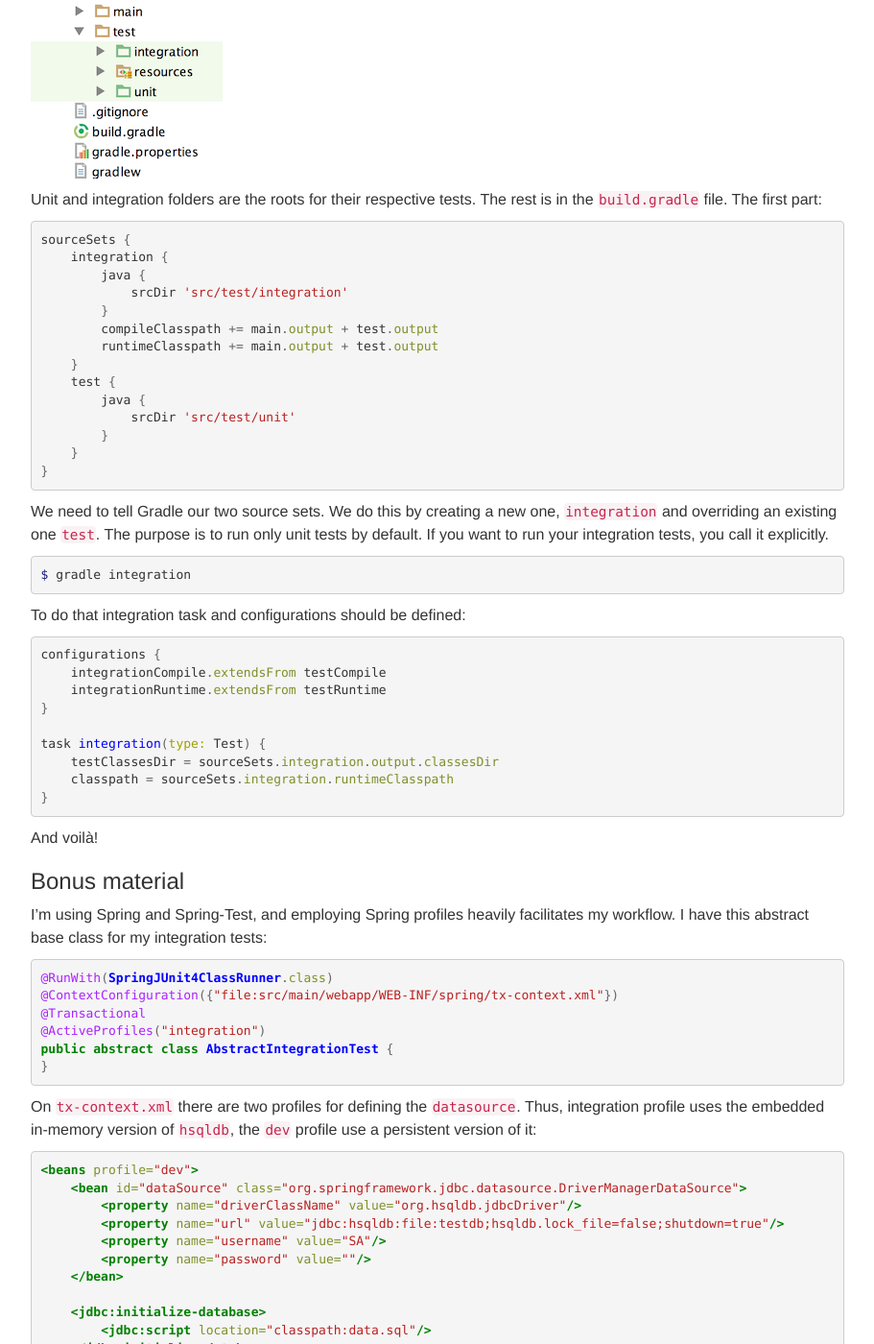
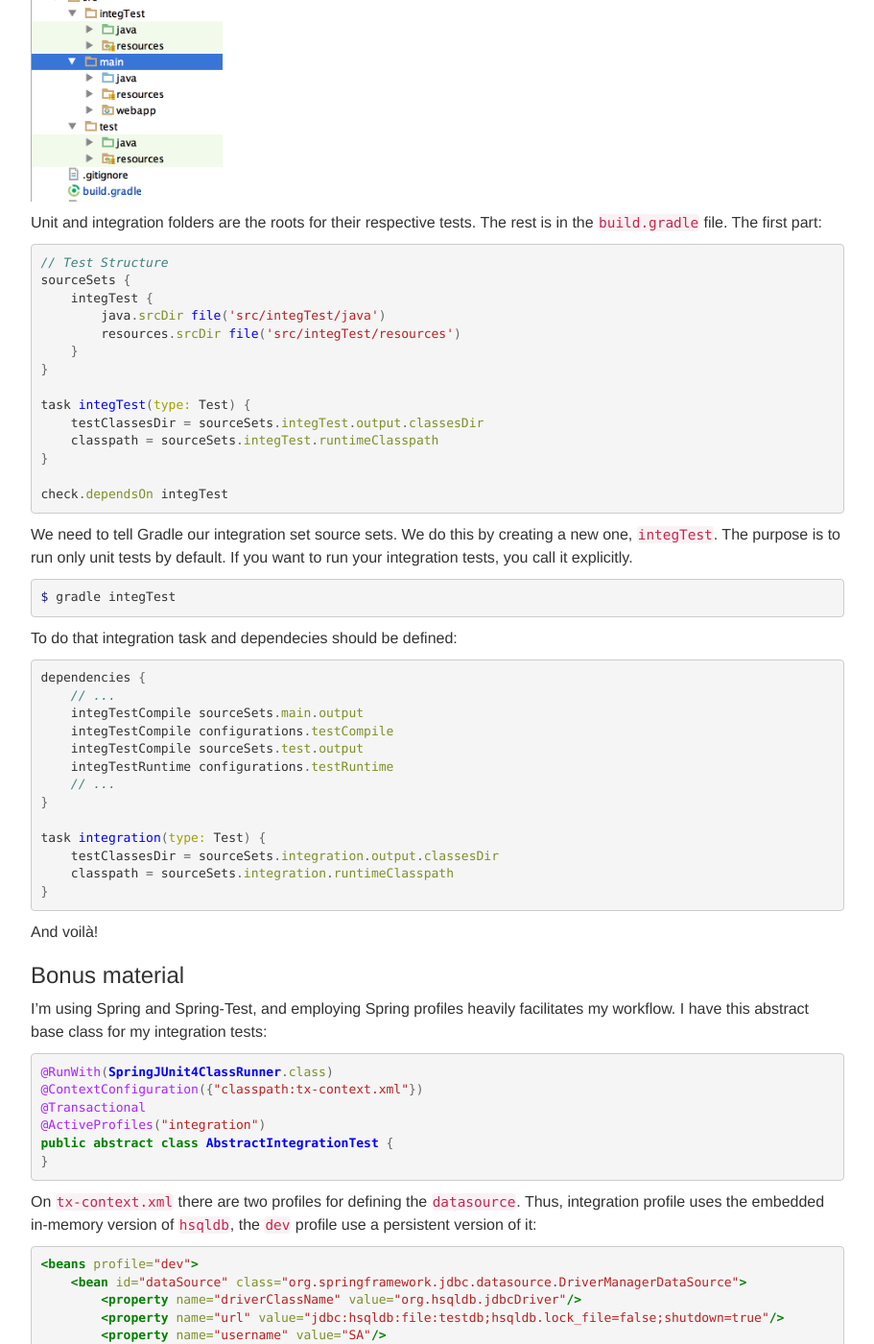
Before and after one commit to selimober/selimober.github.io, a Jekyll site: the page built from _posts/2014-01-24-separate-unit-and-integration-tests-using-gradle.md, in a window 1280 px wide and 1400 px high, scrolled down 682 px. Shown: the whole window at 96% size, without its empty margins (233-1144 px from the left). Built offline with Jekyll 4.4.1, drawn with Linux system fonts in a browser that asks for light colours; some web fonts are replaced; Markdown is read by kramdown in place of the engine named in the settings; comment, search, counter and statistics services are not loaded; some of the changed text lies outside the part shown.

Commit message:
Replaced erroneous configuration

```diff
--- a/_posts/2014-01-24-separate-unit-and-integration-tests-using-gradle.md
+++ b/_posts/2014-01-24-separate-unit-and-integration-tests-using-gradle.md
@@ -14,39 +14,43 @@ I prefer keeping unit and integration tests apart. Unit tests are meant to te be
 
 I recently switched to Gradle and spent quite sometime to figure out how to do this using Gradle. First, let me show the folder structure:
 
-<img src="/assets/img/20140124/unit_integ.png" />
+<img src="/assets/img/20140124/unit_integ.png" style="width:200px;" />
 
 Unit and integration folders are the roots for their respective tests. The rest is in the `build.gradle` file. The first part:
 
 {% highlight groovy %}
+// Test Structure
 sourceSets {
-    integration {
-        java {
-            srcDir 'src/test/integration'
-        }
-        compileClasspath += main.output + test.output
-        runtimeClasspath += main.output + test.output
-    }
-    test {
-        java {
-            srcDir 'src/test/unit'
-        }
+    integTest {
+        java.srcDir file('src/integTest/java')
+        resources.srcDir file('src/integTest/resources')
     }
 }
+
+task integTest(type: Test) {
+    testClassesDir = sourceSets.integTest.output.classesDir
+    classpath = sourceSets.integTest.runtimeClasspath
+}
+
+check.dependsOn integTest
 {% endhighlight %}
 
-We need to tell Gradle our two source sets. We do this by creating a new one, `integration` and overriding an existing one `test`. The purpose is to run only unit tests by default. If you want to run your integration tests, you call it explicitly.
+We need to tell Gradle our integration set source sets. We do this by creating a new one, `integTest`. The purpose is to run only unit tests by default. If you want to run your integration tests, you call it explicitly.
 
 {% highlight bash %}
-$ gradle integration
+$ gradle integTest
 {% endhighlight %}
 
-To do that integration task and configurations should be defined:
+To do that integration task and dependecies should be defined:
 
 {% highlight groovy %}
-configurations {
-    integrationCompile.extendsFrom testCompile
-    integrationRuntime.extendsFrom testRuntime
+dependencies {
+    // ...
+    integTestCompile sourceSets.main.output
+    integTestCompile configurations.testCompile
+    integTestCompile sourceSets.test.output
+    integTestRuntime configurations.testRuntime
+    // ...
 }
 
 task integration(type: Test) {
@@ -63,7 +67,7 @@ I'm using Spring and Spring-Test, and employing Spring profiles heavily facilita
 
 {% highlight java %}
 @RunWith(SpringJUnit4ClassRunner.class)
-@ContextConfiguration({"file:src/main/webapp/WEB-INF/spring/tx-context.xml"})
+@ContextConfiguration({"classpath:tx-context.xml"})
 @Transactional
 @ActiveProfiles("integration")
 public abstract class AbstractIntegrationTest {
@@ -87,9 +91,16 @@ On `tx-context.xml` there are two profiles for defining the `datasource`. Thus,
 </beans>
 
 <beans profile="integration">
-    <jdbc:embedded-database id="dataSource">
+    <bean id="dataSource" class="org.springframework.jdbc.datasource.DriverManagerDataSource">
+        <property name="driverClassName" value="org.hsqldb.jdbcDriver"/>
+        <property name="url" value="jdbc:hsqldb:file:integdb;hsqldb.lock_file=false;shutdown=true"/>
+        <property name="username" value="SA"/>
+        <property name="password" value=""/>
+    </bean>
+
+    <jdbc:initialize-database>
         <jdbc:script location="classpath:data.sql"/>
-    </jdbc:embedded-database>
+    </jdbc:initialize-database>
 </beans>
 {% endhighlight %}
 
```
Also changed, not shown: assets/img/20140124/unit_integ.png.
